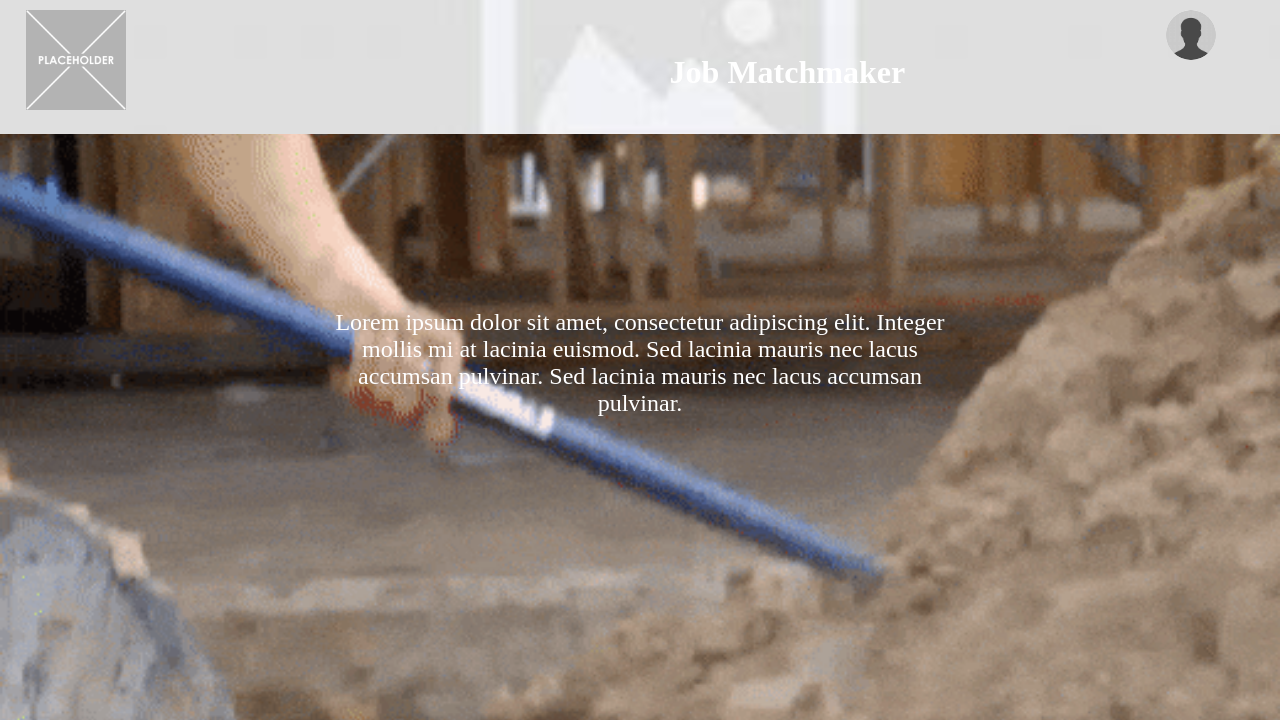
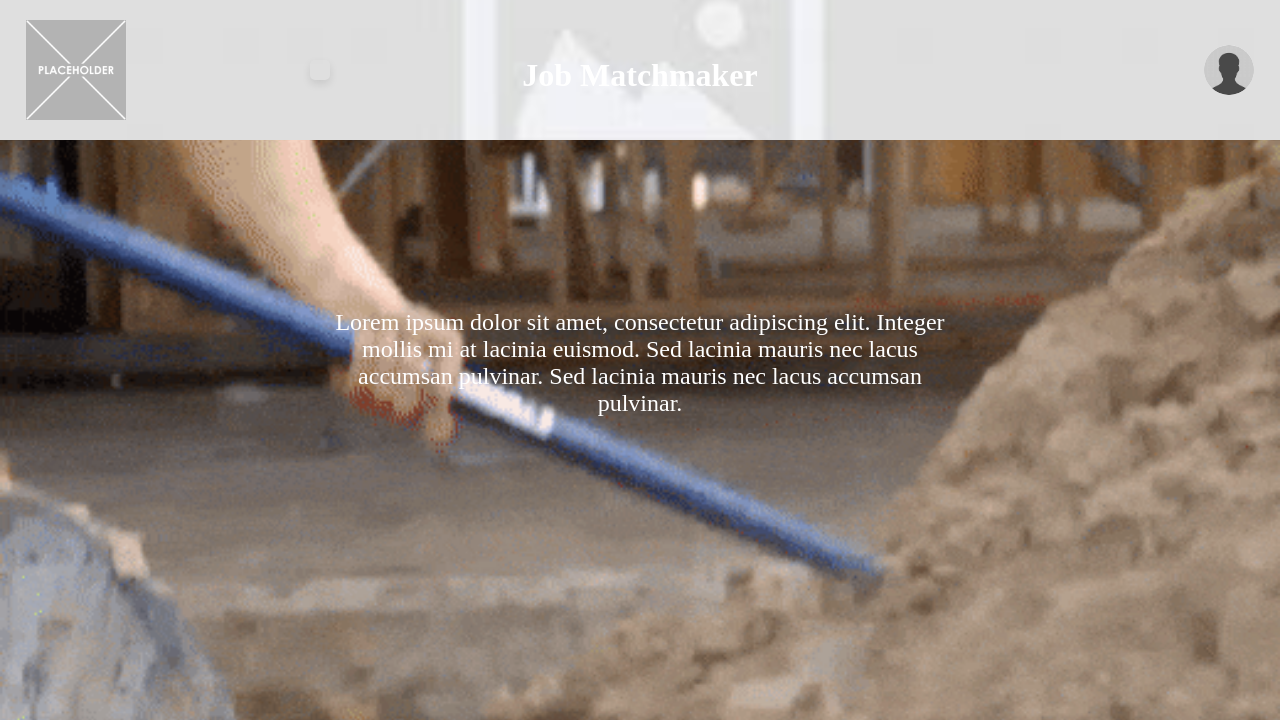
Before and after one commit to JC3009/CITS3403-Project, a Python web app: template Website/app/templates/page_main.html in a window 1280 px wide. Shown: the top 720 px of the page. Run offline with Jinja, Linux system fonts and the light colour scheme; the template is opened without the code that fills it, so the values that code supplies are empty.

Commit message:
fixed issues with the header

```diff
--- a/Website/app/static/script.js
+++ b/Website/app/static/script.js
@@ -2,6 +2,8 @@
 const header = document.querySelector("header");
 const logo = document.getElementById("logo");
 const profileIcon = document.getElementById('profile-icon');
+const flashedMessages = document.getElementById('flashedMessages');
+const dropdownMenu = document.querySelector('.dropdown-menu');
 
 // Define the scroll function
 function scrollFunction() {
@@ -19,17 +21,25 @@ function scrollFunction() {
 // Attach the scroll function to the window scroll event
 window.onscroll = scrollFunction;
 
-// Add click event listener to the user profile
-document.querySelector('.user-profile').addEventListener('click', function() {
-  document.querySelector('.dropdown-menu').style.display = 'block';
+// Toggle the dropdown menu visibility on profile icon click
+profileIcon.addEventListener('click', function() {
+  if (dropdownMenu.style.display === 'block') {
+    dropdownMenu.style.display = 'none';
+  } else {
+    dropdownMenu.style.display = 'block';
+  }
 });
 
-// Opens overlay when container is clicked
-function onContainerClick() {
-  document.getElementById('overlay').style.display = 'block';
-}
+// Hide dropdown menu when clicking outside
+document.addEventListener('click', function(event) {
+  if (!profileIcon.contains(event.target) && !dropdownMenu.contains(event.target)) {
+    dropdownMenu.style.display = 'none';
+  }
+});
 
-// Closes overlay when overlay is clicked
-function onOverlayClick() {
-  document.getElementById('overlay').style.display = 'none';
-}
+// Hide flashed messages if there are none after the page loads
+window.addEventListener('load', function() {
+  if (flashedMessages && flashedMessages.innerHTML.trim() === '') {
+    flashedMessages.style.display = 'none';
+  }
+});
--- a/Website/app/static/styles.css
+++ b/Website/app/static/styles.css
@@ -3,18 +3,6 @@ body.main-page {
     padding: 0;
     box-sizing: border-box;
 }
-
-body.posting-request {
-    display: flex;
-    flex-direction: column;
-    align-items: center;
-    margin: 0;
-    padding: 0;
-    background-image: url('images/construction.jpg');
-    background-size: cover;
-    background-color: rgba(255, 255, 255, 0.75);
-  }
-
 
 header {
   position: fixed;
@@ -22,21 +10,23 @@ header {
   width: 100%;
   z-index: 1000;
   display: flex;
-    justify-content: flex-start;
+  justify-content: space-between;
   align-items: center;
   padding: 20px 2%;
+  box-sizing: border-box;
   background-image: url('images/placeholderbanner.png');
   background-size: cover;
   background-position: center;
 }
 
 .title-container {
-    margin-right: auto; /* Pushes the title container to the left */
-    margin-left: 580px; /* Adjust the margin-left value as needed */
+  flex: 2;
+  display: flex;
   justify-content: center;
   align-items: center;
   text-align: center;
 }
+
 #logo.scrolled {
     transform: scale(0.5) translateY(-60%);
     transition: transform 0.3s ease-in-out;
@@ -48,11 +38,10 @@ header.scrolled {
 }
 
 .logo-container {
-    margin-left: 0;
-    margin-top: -10px;
-    width: 5%;
-    align-self: flex-start;
-
+  flex: 1;
+  display: flex;
+  justify-content: flex-start;
+  align-items: center;
 }
 
 .logo-container img {
@@ -61,11 +50,38 @@ header.scrolled {
 
 .signin,
 .user-profile {
-    margin-top: -10px;
-    margin-left: auto; /* This will move the sign-in container to the right */
-    margin-right: 90px; /* Adjust the margin-right value as needed */
-    align-self: flex-start;
+    flex: 1;
+    display: flex;
+    justify-content: flex-end;
+    align-items: center;
+    margin-left: auto; /* Ensure it stays within the viewport */
 }
+
+/* Flashed messages styling */
+.flashed_messages {
+  position: absolute;
+  top: 50%;
+  left: 25%; /* Adjusted to be between the logo and center */
+  transform: translate(-50%, -50%);
+  background-color: transparent;
+  padding: 10px;
+  border-radius: 5px;
+  box-shadow: 0 4px 8px rgba(0, 0, 0, 0.1);
+  z-index: 1001; /* Ensure it appears above other content */
+  text-align: center;
+}
+
+.flashed_messages ul {
+  list-style-type: none;
+  padding: 0;
+  margin: 0;
+}
+
+.flashed_messages li {
+  color: red;
+}
+
+
 .image-section {
     display: flex;
     justify-content: space-between;
@@ -86,12 +102,6 @@ header.scrolled {
     text-align: center;
 }
 
-
-.user-profile {
-    position: relative;
-    display: inline-block;
-}
-
 .profile-icon {
     border-radius: 50%;
     width: 50px;
@@ -102,10 +112,11 @@ header.scrolled {
     transform: scale(0.7) translateY(-30%);
     transition: transform 0.3s ease-in-out;
 }
-
 .dropdown-menu {
   display: none;
   position: absolute;
+  right: 0;
+  top: 100px; /* Adjust this value to position it below the profile icon */
   background-color: #f9f9f9;
   min-width: 160px;
   box-shadow: 0px 8px 16px 0px rgba(0,0,0,0.2);
```
Lines whose indentation alone changed are shown as unchanged.
